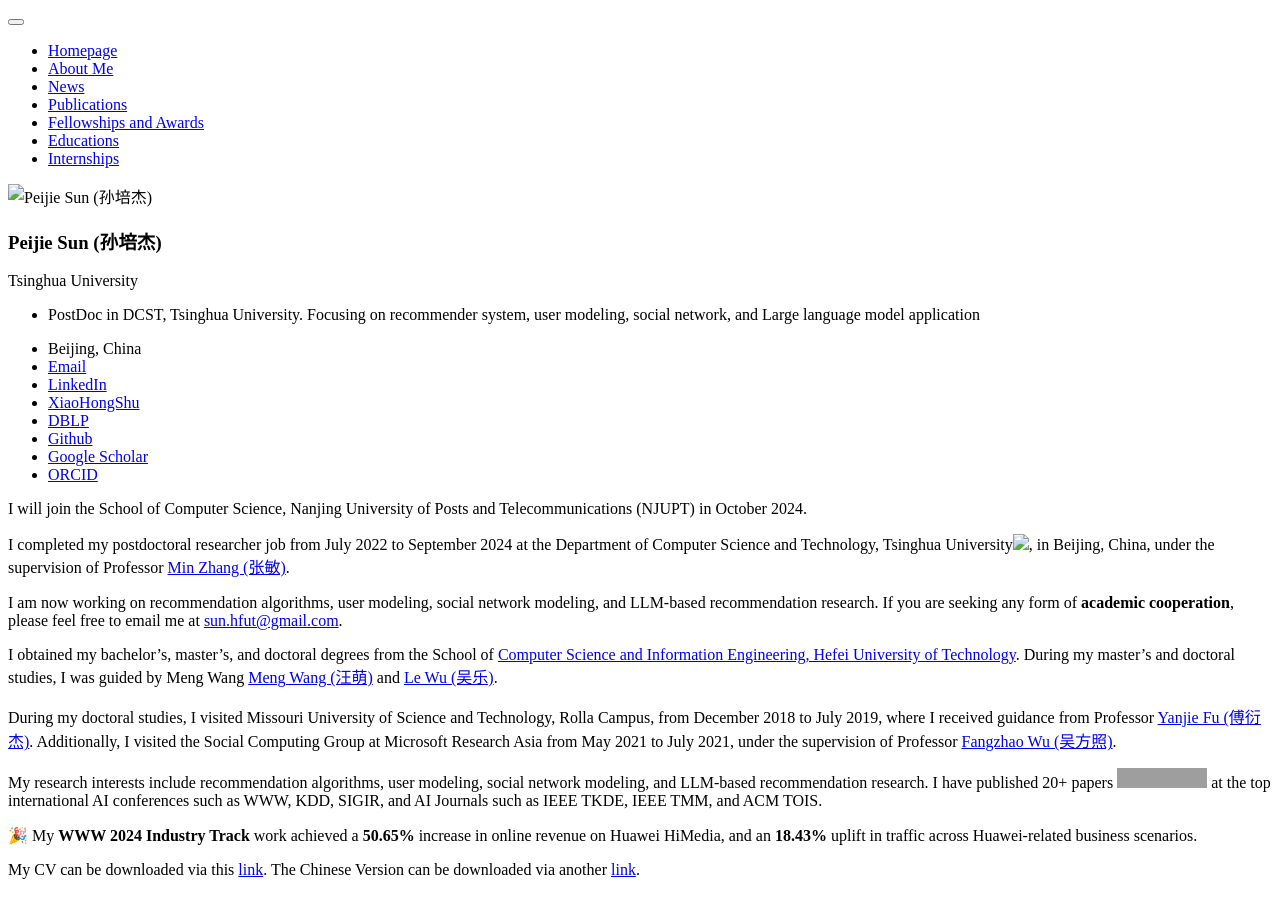
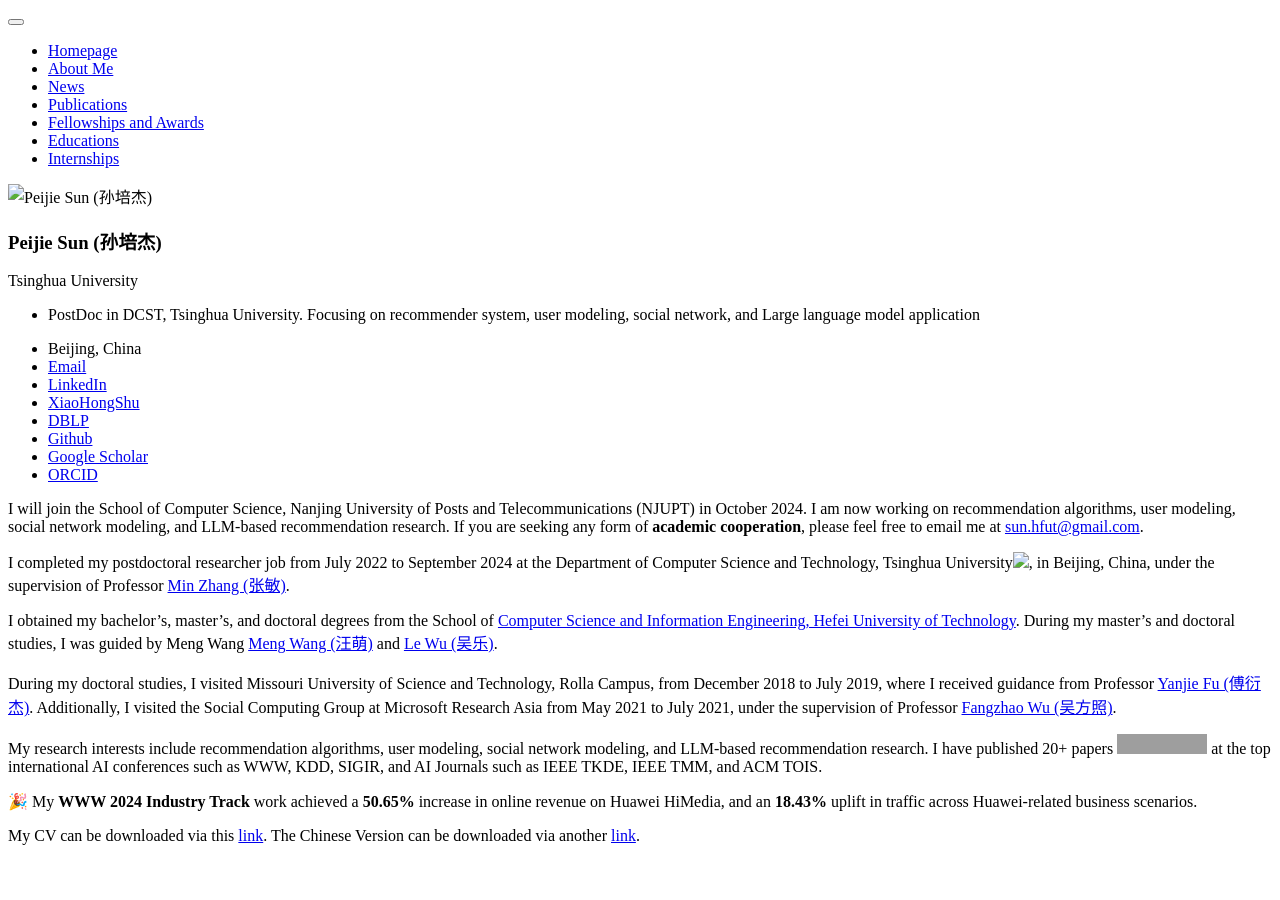
Before and after one commit to PeiJieSun/peijiesun.github.io, a Jekyll site: the page built from _pages/includes/intro.md, in a window 1280 px wide. Built offline with Jekyll 4.4.1, drawn with Linux system fonts in a browser that asks for light colours; our own code applies the rules of GitHub Pages for plain Markdown files; comment, search, counter and statistics services are not loaded; grey boxes are pictures that could not be loaded.

```diff
--- a/_pages/includes/intro.md
+++ b/_pages/includes/intro.md
@@ -1,8 +1,6 @@
-I will join the School of Computer Science, Nanjing University of Posts and Telecommunications (NJUPT) in October 2024.
+I will join the School of Computer Science, Nanjing University of Posts and Telecommunications (NJUPT) in October 2024. I am now working on recommendation algorithms, user modeling, social network modeling, and LLM-based recommendation research. If you are seeking any form of **academic cooperation**, please feel free to email me at [sun.hfut@gmail.com](mailto:sun.hfut@gmail.com).
 
 I completed my postdoctoral researcher job from July 2022 to September 2024 at the Department of Computer Science and Technology, Tsinghua University<img src='../../images/tsinghua.png' style='width: 1em;'>, in Beijing, China, under the supervision of Professor [Min Zhang (张敏)](https://scholar.google.com/citations?hl=zh-CN&user=0HtCYQEAAAAJ).
-
-I am now working on recommendation algorithms, user modeling, social network modeling, and LLM-based recommendation research. If you are seeking any form of **academic cooperation**, please feel free to email me at [sun.hfut@gmail.com](mailto:sun.hfut@gmail.com).
 
 I obtained my bachelor's, master's, and doctoral degrees from the School of [Computer Science and Information Engineering, Hefei University of Technology](https://ci.hfut.edu.cn/). During my master's and doctoral studies, I was guided by Meng Wang [Meng Wang (汪萌)](https://scholar.google.com/citations?user=rHagaaIAAAAJ) and [Le Wu (吴乐)](https://scholar.google.com/citations?user=4EzlnxwAAAAJ).
 
```
